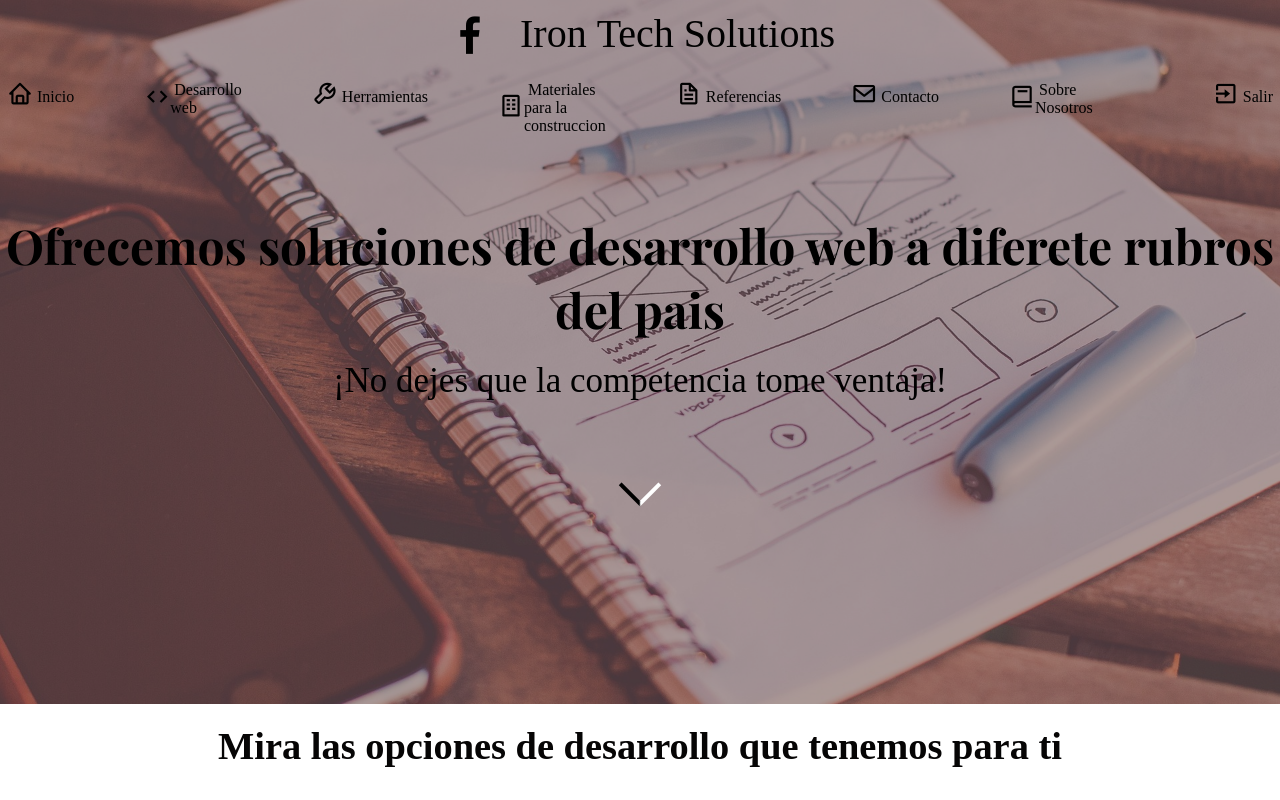
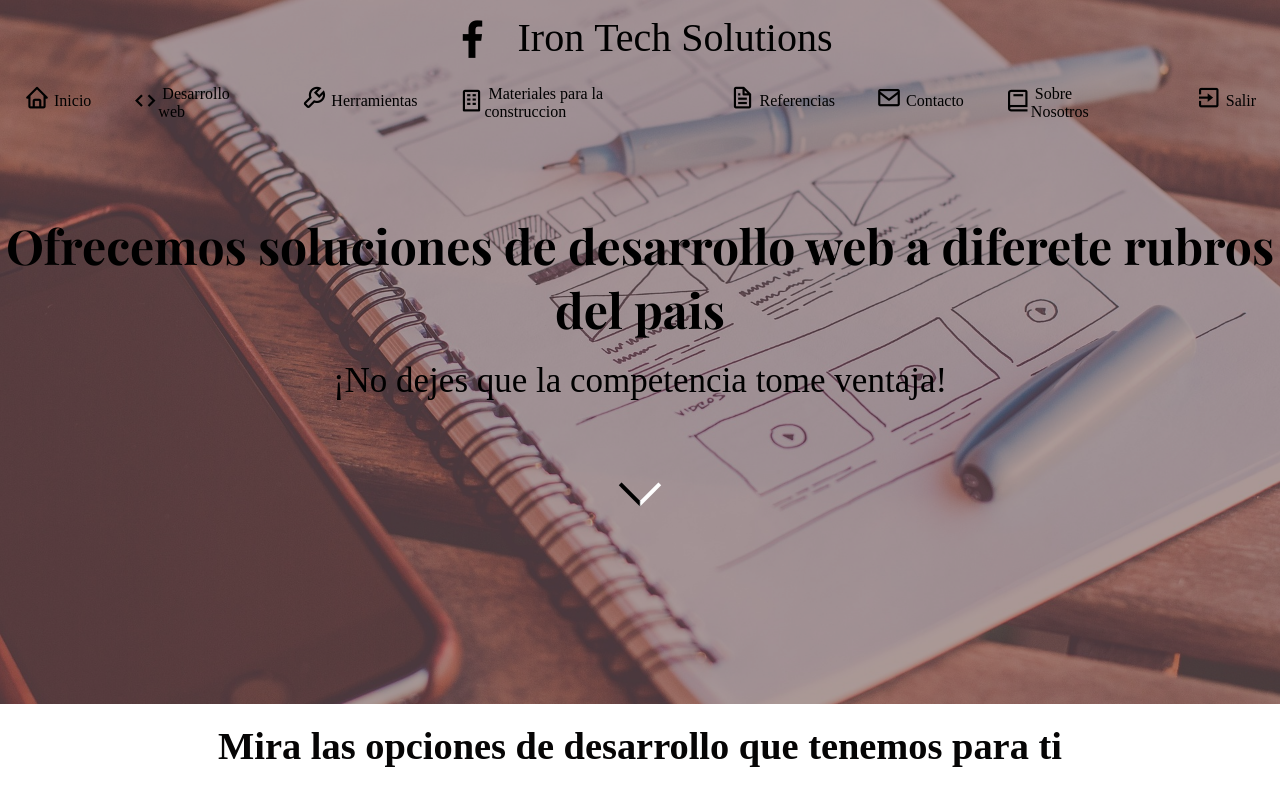
Before and after one commit to IronTechSolutions/company, a plain HTML site: page desarrolloweb.html in a window 1280 px wide. Shown: the top 800 px of the page. Drawn offline with nearby package versions, Linux system fonts and the light colour scheme; sample sign-in values are in the browser's storage.

Commit message:
Update desarrolloweb.css

```diff
--- a/css/desarrolloweb.css
+++ b/css/desarrolloweb.css
@@ -12,17 +12,17 @@ body {
     background-color:#ffffff;
     background-size: cover;
     background-repeat: no-repeat;
-    min-height: 100vh;
     background-attachment: fixed;
 }
 
 /* Estilos del menú superior */
 .sidebar {
     position: fixed;
+    align-items: center;
     top: 0;
     left: 0;
     width: 100%;
-    padding: 10px 14px;
+    padding: 14px 14px;
     z-index: 9;
     display: flex;
     flex-direction: column;
@@ -32,7 +32,7 @@ body {
 .logo-info {
     display: flex;
     justify-content: center;
-    gap: 25px;
+    gap: 20px;
 }
 
 .logo-info .icon {
@@ -66,7 +66,7 @@ body {
     justify-content: center; /* Centra los elementos horizontalmente */
     list-style: none;
     padding: 0;
-    gap: 50px; /* Espacio entre los elementos */
+    gap: 21px; /* Espacio entre los elementos */
     font-size: bold;
 }
 
@@ -93,9 +93,8 @@ body {
 
 .sidebar ul li a:hover {
     background: #000000;
-    color: #ffeded;
+    color: #fff;
 }
-
 
 /* -------------------------Sidebar en pantallas pequeñas-------------------------------------------- */
 @media (max-width: 768px) {
@@ -124,10 +123,9 @@ body {
 
     /* Estilos para los íconos en el menú */
     .sidebar ul li {
-        background-color: rgba(0, 0, 0, 0.42);
+        background-color: rgba(0, 0, 0, 0.70);
         margin: -7px;
         border: solid black 1px 1px 1px 1px ;
-        border-radius: 10px;
         margin: -10px;
     }
 
```
